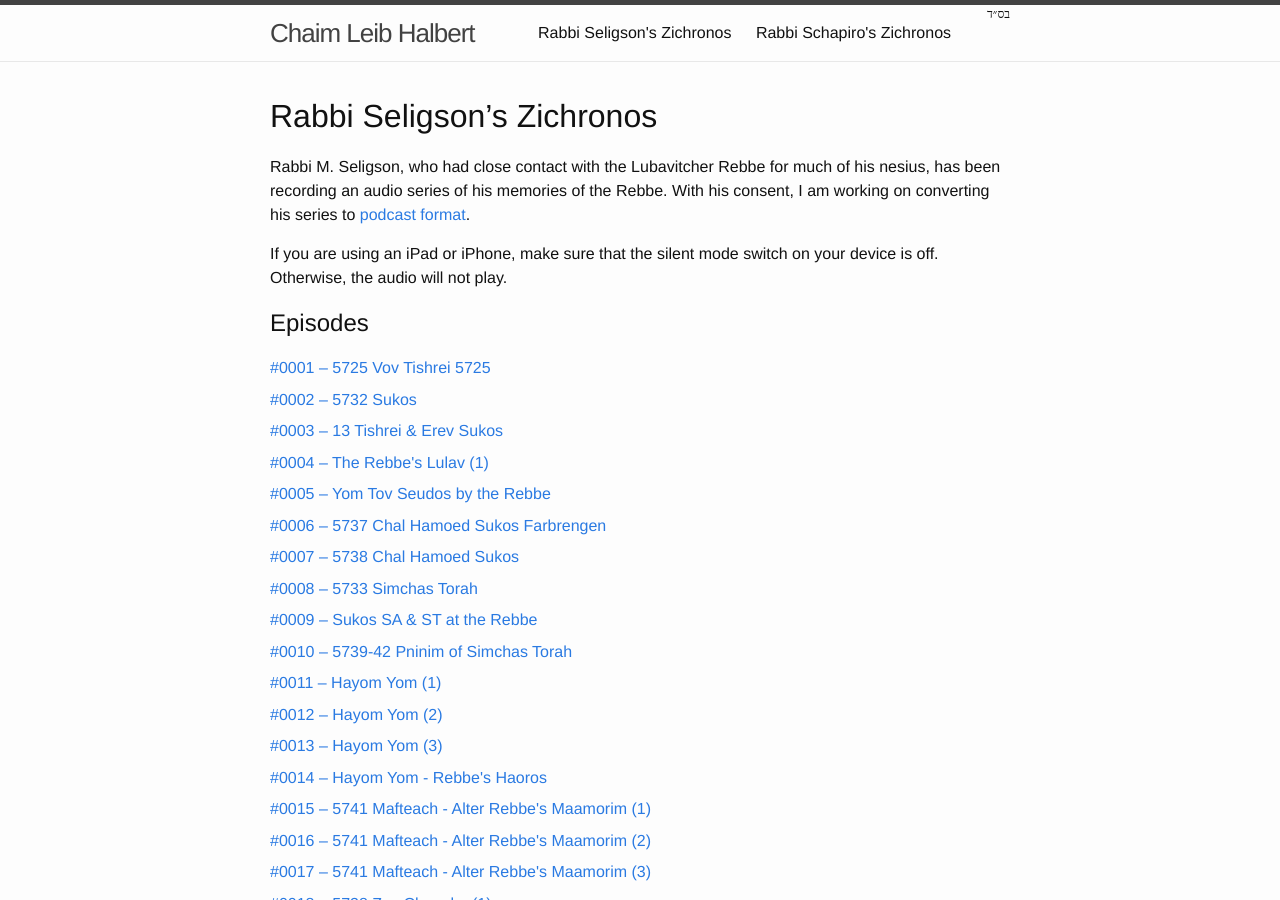
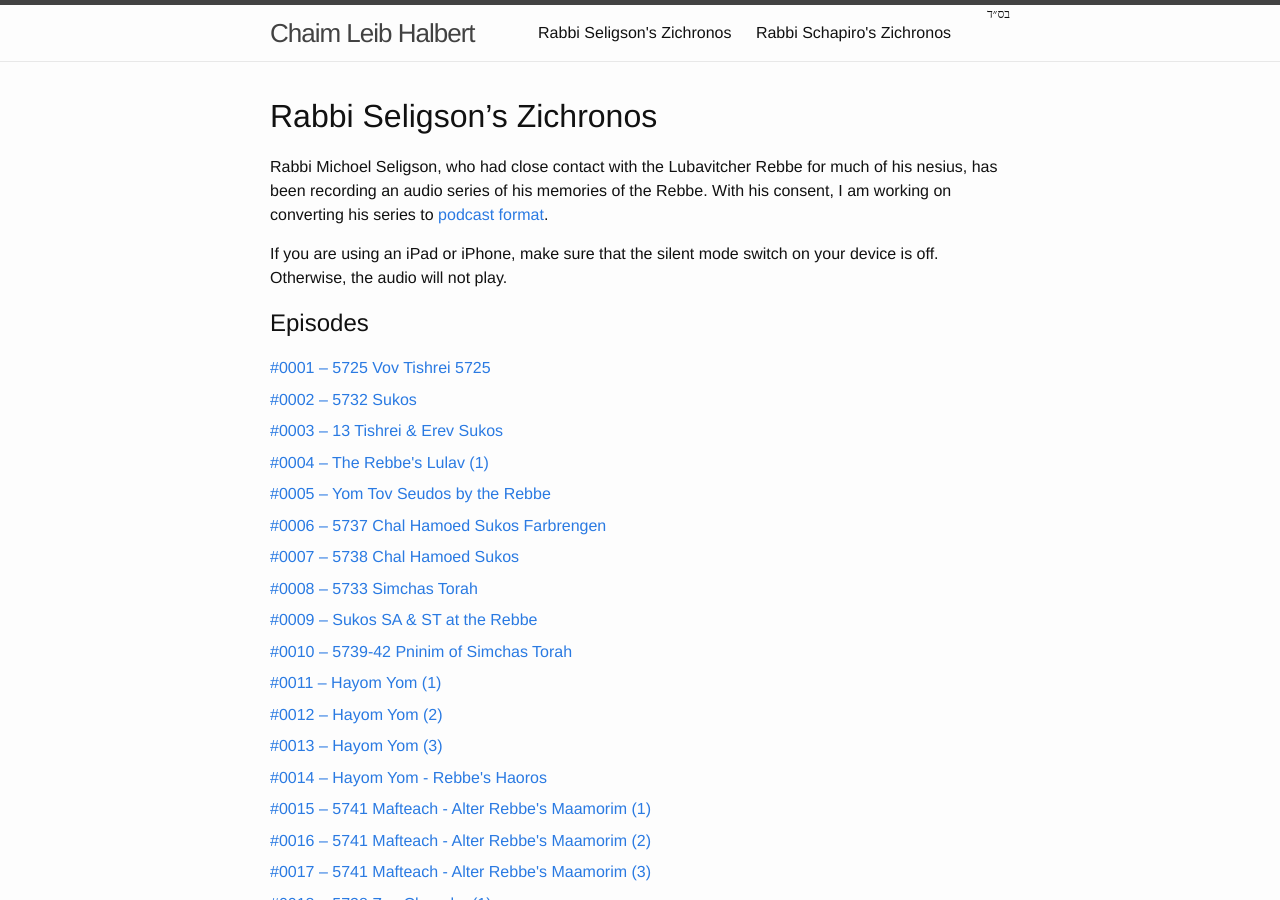
Before and after one commit to chaimleib/chaimleib.github.io, a Jekyll site: the page built from seligsonzichronos/index.md, in a window 1280 px wide and 900 px high. Built offline with Jekyll 4.4.1, drawn with Linux system fonts in a browser that asks for light colours.

Commit message:
expand nominal monograms

```diff
--- a/seligsonzichronos/index.md
+++ b/seligsonzichronos/index.md
@@ -1,13 +1,13 @@
 ---
 layout: default
 title: "Rabbi Seligson's Zichronos"
-description: "Rabbi Seligson's stories of the Lubavitcher Rebbe."
+description: "Rabbi Michoel Seligson's stories of the Lubavitcher Rebbe."
 published: true
 ---
 # {{ page.title }}
 
 {%- assign col = site.collections | where:"label","seligsonzichronos" | first %}
-Rabbi M. Seligson, who had close contact with the Lubavitcher Rebbe for much of his nesius, has been recording an audio series of his memories of the Rebbe. With his consent, I am working on converting his series to [podcast format]({{ col.url | absolute_url }}podcast.rss).
+Rabbi Michoel Seligson, who had close contact with the Lubavitcher Rebbe for much of his nesius, has been recording an audio series of his memories of the Rebbe. With his consent, I am working on converting his series to [podcast format]({{ col.url | absolute_url }}podcast.rss).
 
 If you are using an iPad or iPhone, make sure that the silent mode switch on your device is off. Otherwise, the audio will not play.
 
```
Also changed, not shown: schapirozichronos/index.md (+1 -1 lines), 1 other file.
